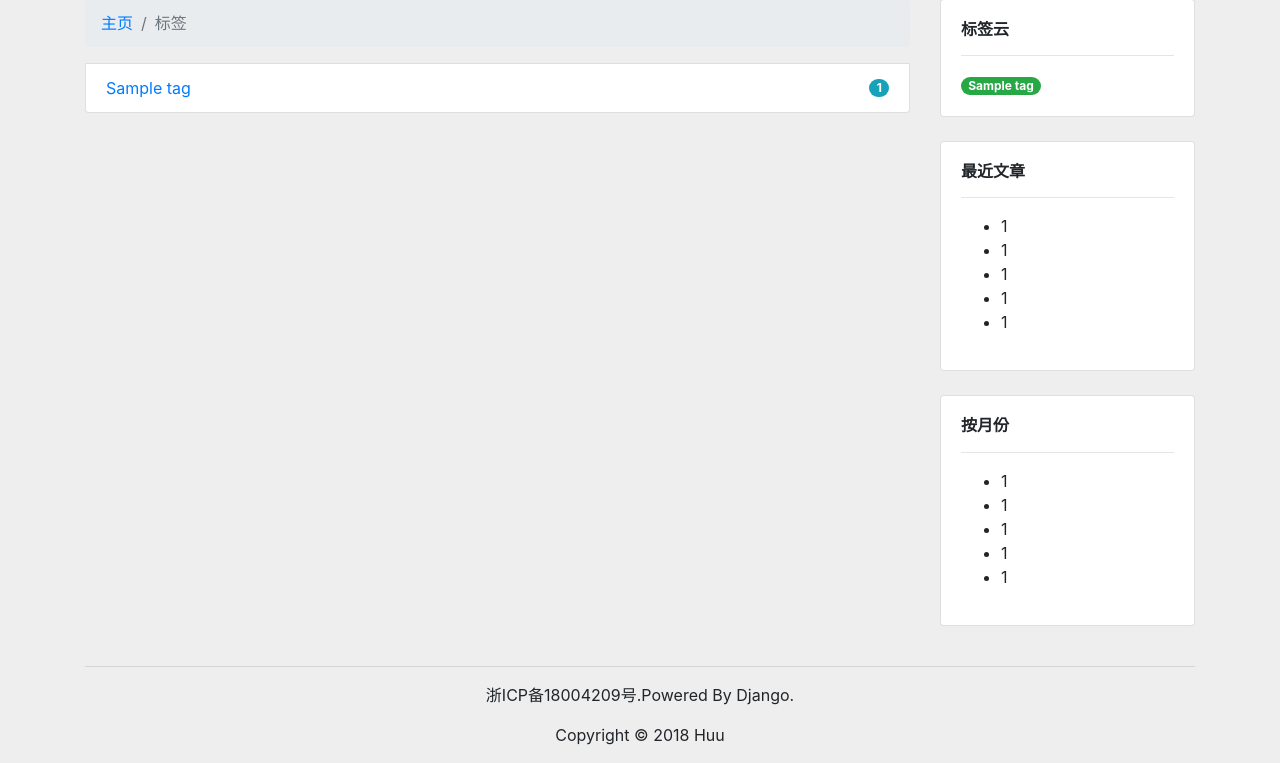
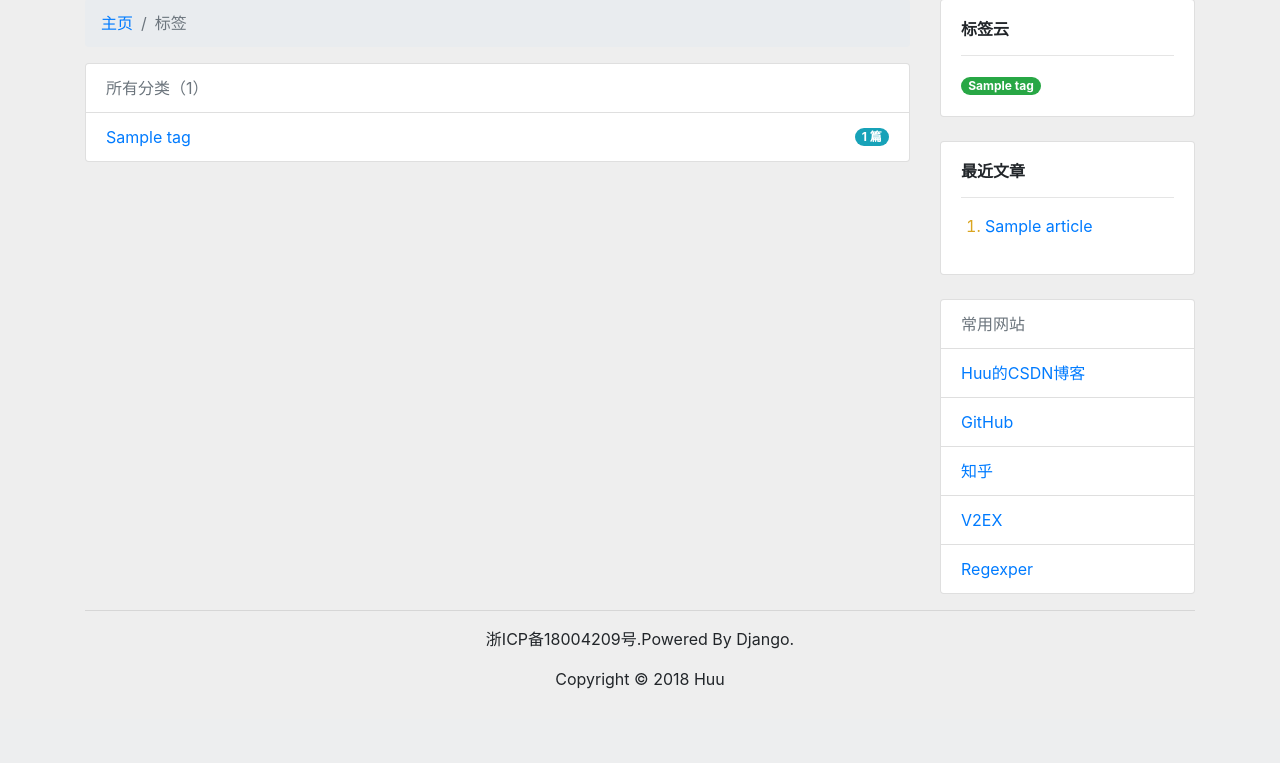
Before and after one commit to HuuBaa/ioBoom.com-myblog, a Django app: page /article/tags/ in a window 1280 px wide. Shown: the part 81-844 px from the top of the page. After the commit the page ends 770 px from the top, so only its background shows below. Run offline with Django 3.2, Linux system fonts and the light colour scheme; tables that the repository leaves empty hold one stand-in row (values such as "Sample post"); parts of the project's set-up code (start-up, migrations or seed data) failed here and were passed over; some libraries are stand-ins or nearby versions.

Commit message:
sidebar补充

```diff
--- a/myblog/blog_huu/article/templatetags/article_template_tags.py
+++ b/myblog/blog_huu/article/templatetags/article_template_tags.py
@@ -12,7 +12,9 @@ def get_sidebar_tag():
     all_tags=Tag.objects.order_by('slug').all()
     for tag in all_tags:
         tag.cls_msg=random.choice(msg)
-    return {'tags_cloud':all_tags}
+
+    latest_articles=Article.objects.order_by('-post_time').all()[:5]
+    return {'tags_cloud':all_tags,'latest_articles':latest_articles}
 
 @register.inclusion_tag('article/_navbar.html')
 def get_navbar_tag():
--- a/myblog/blog_huu/article/views.py
+++ b/myblog/blog_huu/article/views.py
@@ -96,7 +96,7 @@ def visits_handler(request,article):
     last_view = request.session.get('article_{0}_last_view'.format(article.id))  # 获取最后一次浏览本站的时间last_view
     if last_view:
         last_visit_time = datetime.strptime(last_view[:-7], "%Y-%m-%d %H:%M:%S")
-        if datetime.now() >= last_visit_time + timedelta(minutes=10):  # 判断如果最后一次访问网站的时间大于20分钟，则浏览量+1
+        if datetime.now() >= last_visit_time + timedelta(seconds=10):  # 判断如果最后一次访问网站的时间大于20分钟，则浏览量+1
             article.views += 1
             article.save()
             last_visit_time = datetime.now()
--- a/myblog/blog_huu/static/css/ioboom.css
+++ b/myblog/blog_huu/static/css/ioboom.css
@@ -10,6 +10,18 @@ body {
     margin: 0 auto;
     min-width: 400px;
 }
+/*sidebar*/
+#latest_articles li a:hover {
+    color: goldenrod;
+    text-decoration: none;
+}
+
+#my_website li a:hover {
+    color: goldenrod;
+    text-decoration: none;
+}
+
+
 /* all_tags */
 #tags li a:hover {
     color: goldenrod;
@@ -33,7 +45,7 @@ body {
 
 /*article_detail*/
 #toc li {
-    list-style-type: upper-roman;
+    list-style-type: cjk-ideographic;
     color: #0099ff;
 
 }
--- a/myblog/blog_huu/templates/article/_sidebar.html
+++ b/myblog/blog_huu/templates/article/_sidebar.html
@@ -12,26 +12,24 @@
     <div class="card-body">
         <h6 class="card-title font-weight-bold">最近文章</h6>
         <hr>
-        <ul>
-            <li>1</li>
-            <li>1</li>
-            <li>1</li>
-            <li>1</li>
-            <li>1</li>
+        <ul class="pl-4" style="list-style-type: decimal; color: goldenrod" id="latest_articles">
+            {% if latest_articles %}
+            {% for a in latest_articles %}
+            <li><a href="{% url 'article:article_detail' a.id %}">{{a.title}}</a></li>
+            {% endfor %}
+            {% else %}
+            <p>暂无</p>
+            {% endif %}
         </ul>
     </div>
 </div>
 
-<div class="card w-100  mb-4">
-    <div class="card-body">
-        <h6 class="card-title font-weight-bold">按月份</h6>
-        <hr>
-        <ul>
-            <li>1</li>
-            <li>1</li>
-            <li>1</li>
-            <li>1</li>
-            <li>1</li>
-        </ul>
-    </div>
-</div>
+
+<ul class="list-group" id="my_website">
+    <li class="list-group-item disabled">常用网站</li>
+    <li class="list-group-item"><a href="https://blog.csdn.net/qq_35037977" target="_blank">Huu的CSDN博客</a></li>
+    <li class="list-group-item"><a href="https://github.com/HuuBaa" target="_blank">GitHub</a></li>
+    <li class="list-group-item"><a href="https://www.zhihu.com/" target="_blank">知乎</a></li>
+    <li class="list-group-item"><a href="https://www.v2ex.com/" target="_blank">V2EX</a></li>
+    <li class="list-group-item"><a href="https://regexper.com/" target="_blank">Regexper</a></li>
+</ul>
--- a/myblog/blog_huu/templates/article/all_articles.html
+++ b/myblog/blog_huu/templates/article/all_articles.html
@@ -14,7 +14,7 @@ active
 <nav aria-label="breadcrumb" id="bread">
     <ol class="breadcrumb ">
         <li class="breadcrumb-item"><a href="/">主页</a></li>
-        <li class="breadcrumb-item active" aria-current="page">全部文章(共{{page.paginator.count}}篇)</li>
+        <li class="breadcrumb-item active" aria-current="page">全部文章（共{{page.paginator.count}}篇）</li>
     </ol>
 </nav>
 
@@ -22,7 +22,7 @@ active
     {% include "article/partials/_article_list.html" %}
     {% include 'article/partials/_pagination.html'%}
 {% else %}
-<p 没有文章</p>
+<p> 没有文章</p>
 {% endif %}
 
 {% endblock %}
--- a/myblog/blog_huu/templates/article/all_tags.html
+++ b/myblog/blog_huu/templates/article/all_tags.html
@@ -20,10 +20,13 @@ active
 
 {% if all_tags %}
 <ul class="list-group" id="tags">
+    <li class="list-group-item disabled">所有分类（{{all_tags|length}}）</li>
     {% for tag in all_tags%}
-    <a href="{% url 'article:tag_articles' tag.slug %}"><li class="list-group-item d-flex justify-content-between align-items-center">
-        {{tag.chinese_name}}</a>
-        <span class="badge badge-info badge-pill">{{tag.articles.count}}</span>
+    <a href="{% url 'article:tag_articles' tag.slug %}">
+        <li class="list-group-item d-flex justify-content-between align-items-center">
+            {{tag.chinese_name}}
+    </a>
+    <span class="badge badge-info badge-pill">{{tag.articles.count}} 篇</span>
     </li>
 
     {% endfor%}
@@ -31,7 +34,7 @@ active
 </ul>
 
 {% else %}
-<p 没有文章</p>
+<p 没有标签</p>
 {% endif %}
 
 {% endblock %}
--- a/myblog/blog_huu/templates/article/article_detail.html
+++ b/myblog/blog_huu/templates/article/article_detail.html
@@ -42,7 +42,7 @@
 
         {% csrf_token %}
         <div class="form-group">
-            <textarea class="form-control" id="FormControlTextarea1" name="content" rows="3" required></textarea>
+            <textarea class="form-control"  name="content" rows="3" required maxlength="128"></textarea>
         </div>
         <div class="form-group text-right">
 
@@ -93,6 +93,4 @@
 <div id="toc" class="mb-4 position-fixed">
     {{toc|safe}}
 </div>
-
-
 {% endblock %}
--- a/myblog/blog_huu/templates/article/tag_articles.html
+++ b/myblog/blog_huu/templates/article/tag_articles.html
@@ -12,16 +12,15 @@
     <ol class="breadcrumb ">
         <li class="breadcrumb-item"><a href="/">主页</a></li>
         <li class="breadcrumb-item active"><a href="{% url 'article:all_tags' %}">标签</a></li>
-        <li class="breadcrumb-item active" aria-current="page">{{tag.chinese_name}}(共{{page.paginator.count}}篇)</li>
+        <li class="breadcrumb-item active" aria-current="page">{{tag.chinese_name}}（共{{page.paginator.count}}篇）</li>
     </ol>
 </nav>
-
 
 {% if articles %}
     {% include "article/partials/_article_list.html" %}
     {% include 'article/partials/_pagination.html' %}
 {% else %}
-<p 没有文章</p>
+<p> 没有文章</p>
 {% endif %}
 
 {% endblock %}
```
Also changed, not shown: myblog/blog_huu/fabfile.py (added, +16 -0 lines), myblog/blog_huu/templates/article/index.html (+4 -4 lines), myblog/blog_huu/templates/article/partials/_article_list.html (+4 -3 lines).
